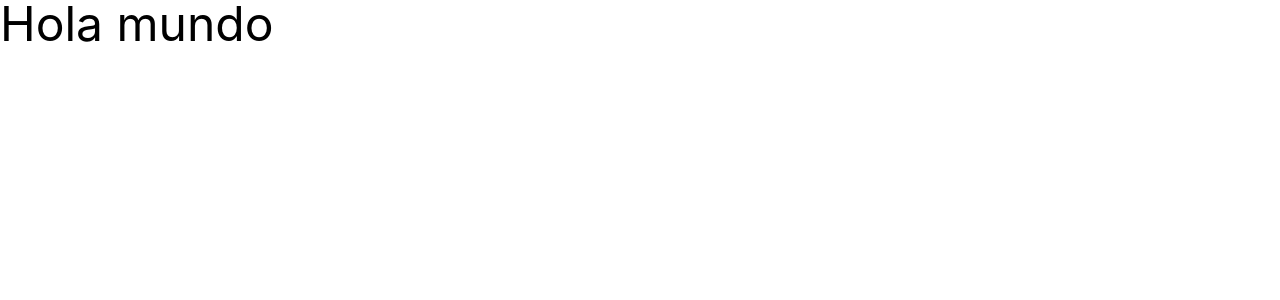
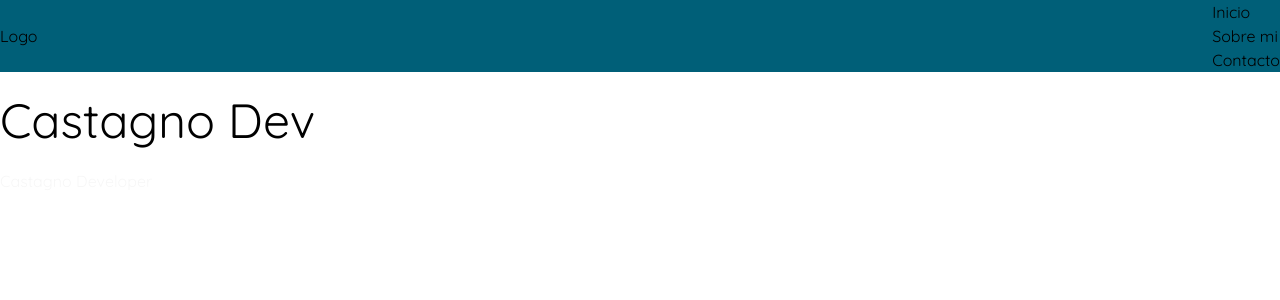
Before and after one commit to LeonelLopez14/Portfolio, a React (Vite) app in the folder castagno-dev/: page /about in a window 1280 px wide. Shown: the top 300 px of the page. Built offline with nearby package versions, Linux system fonts and the light colour scheme.

Commit message:
add Routes, Navbar. -L

```diff
--- a/castagno-dev/src/App.css
+++ b/castagno-dev/src/App.css
@@ -1,3 +1,18 @@
+@import url('https://fonts.googleapis.com/css2?family=Quicksand:wght@300..700&display=swap');
+
+.quicksand {
+  font-family: "Quicksand", sans-serif;
+  font-optical-sizing: auto;
+  font-weight: 300;
+  font-style: normal;
+}
+
+:root {
+  margin: 0;
+  padding: 0;
+  font-family:"Quicksand"
+}
+
 .counter {
   font-size: 16px;
   padding: 5px 10px;
--- a/castagno-dev/src/App.jsx
+++ b/castagno-dev/src/App.jsx
@@ -1,9 +1,26 @@
 import './App.css';
+import { BrowserRouter, Routes, Route } from 'react-router-dom';
+
 import Home from './pages/Home';
+import About from './pages/About';
+import Contact from './pages/Contact';
+import NotFound from './pages/NotFound';
+import Navbar from './components/Navbar';
+import Hero from './components/Hero';
 
 function App() {
   return (
-    <Home />
+    <BrowserRouter>
+      <Navbar />
+      <Hero />
+      <Routes>
+        <Route path="/" element={<Home />} />
+        <Route path="/about" element={<About />} />
+        <Route path="/contact" element={<Contact />} />
+        {/* Ruta para páginas inexistentes */}
+        <Route path="*" element={<NotFound />} />
+      </Routes>
+    </BrowserRouter>
   );
 }
 
--- a/castagno-dev/src/components/Navbar.jsx
+++ b/castagno-dev/src/components/Navbar.jsx
@@ -0,0 +1,19 @@
+import { Link } from "react-router-dom";
+import '../index.css';
+
+function Navbar() {
+    return (
+        <nav>
+            <div className="flex justify-between items-center bg-cyan-800">
+                <span>Logo</span>
+                <ul>
+                    <li><Link to="/">Inicio</Link></li>
+                    <li><Link to="/about">Sobre mi</Link></li>
+                    <li><Link to="./contact">Contacto</Link></li>
+                </ul>
+            </div>
+        </nav>
+    );
+}
+
+export default Navbar
--- a/castagno-dev/src/pages/About.jsx
+++ b/castagno-dev/src/pages/About.jsx
@@ -0,0 +1,9 @@
+function About() {
+    return (
+        <h1 className="text-5xl">
+            Castagno Dev
+        </h1>
+    )
+}
+
+export default About
--- a/castagno-dev/src/pages/Contact.jsx
+++ b/castagno-dev/src/pages/Contact.jsx
@@ -0,0 +1,9 @@
+function Contact() {
+    return (
+        <h1 className="text-5xl">
+            Castagno Dev
+        </h1>
+    )
+}
+
+export default Contact
--- a/castagno-dev/src/pages/Home.jsx
+++ b/castagno-dev/src/pages/Home.jsx
@@ -1,7 +1,7 @@
 function Home() {
     return (
         <h1 className="text-5xl">
-            Hola mundo
+            Castagno Dev
         </h1>
     )
 }
--- a/castagno-dev/src/pages/NotFound.jsx
+++ b/castagno-dev/src/pages/NotFound.jsx
@@ -0,0 +1,9 @@
+function NotFound() {
+    return (
+        <h1 className="text-5xl">
+            Castagno Dev
+        </h1>
+    )
+}
+
+export default NotFound
```
